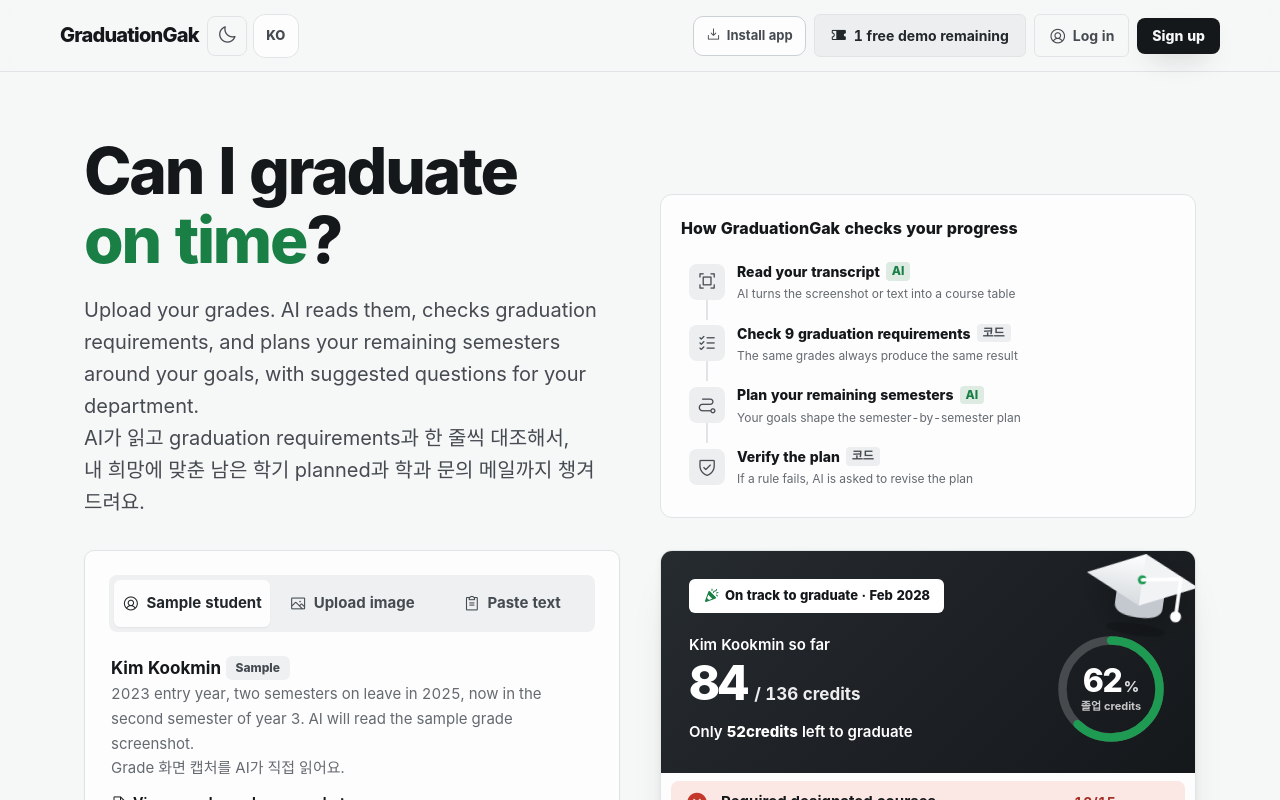
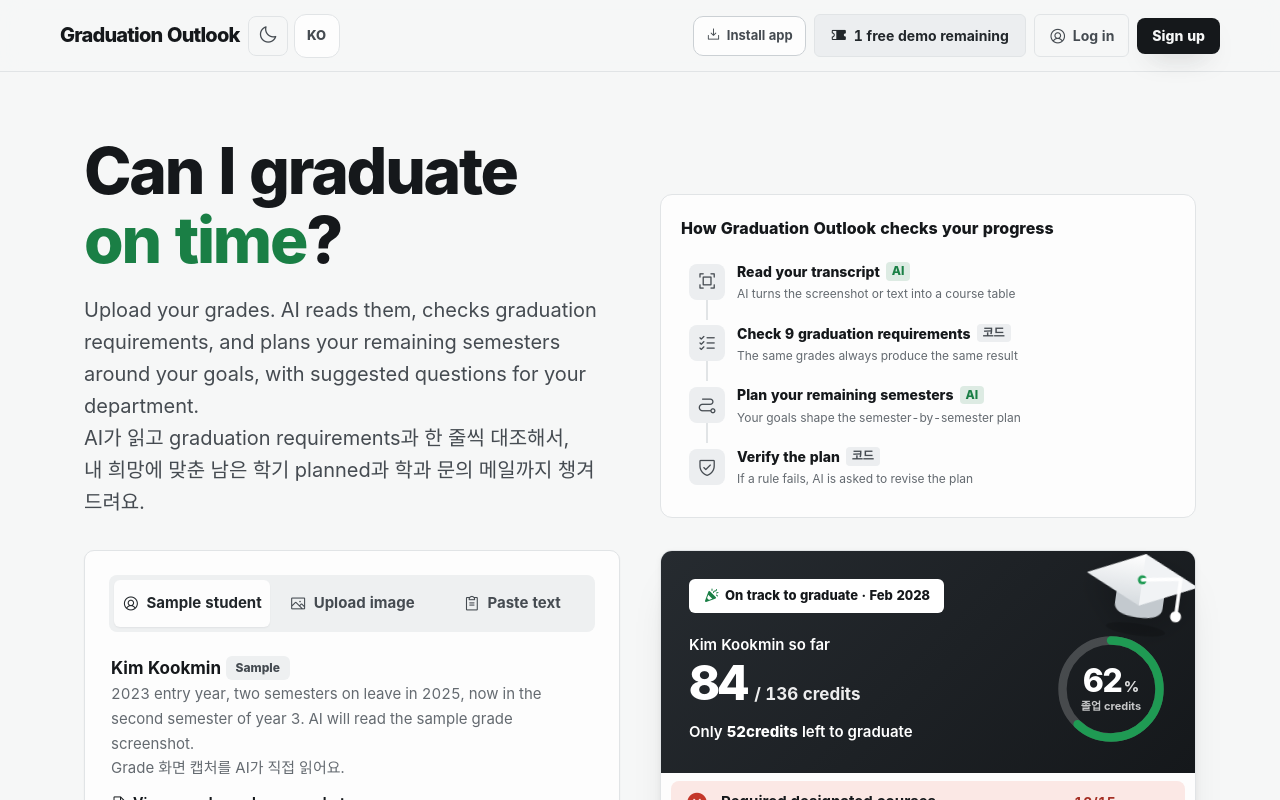
Before and after one commit to Jeon-ChaeA/AI-BUILDER-CHALLENGE, a website with bundled scripts: page app/public/index.html in a window 1280 px wide. Both pictures are taken after a click on the button "EN". Shown: the top 800 px of the page. Built offline with nearby package versions, Linux system fonts and the light colour scheme; files whose address does not match are found by name; a web font is replaced by a local one.

Commit message:
Translate English brand name

```diff
--- a/app/public/i18n.js
+++ b/app/public/i18n.js
@@ -14,7 +14,7 @@
     ['label[for="year"]', 'Current year'], ['label[for="term"]', 'Semester'],
     ['.wish > .field-label', 'Your goals (optional, AI uses these in the plan)'],
     ['#wishes', 'Example: I want a career in web or security. I would like a lighter final semester.'],
-    ['#flowTitle', 'How GraduationGak checks your progress'],
+    ['#flowTitle', 'How Graduation Outlook checks your progress'],
     ['[data-step="parse"] .fs-txt b', 'Read your transcript'], ['[data-step="parse"] .fs-txt small', 'AI turns the screenshot or text into a course table'],
     ['[data-step="judge"] .fs-txt b', 'Check 9 graduation requirements'], ['[data-step="judge"] .fs-txt small', 'The same grades always produce the same result'],
     ['[data-step="plan"] .fs-txt b', 'Plan your remaining semesters'], ['[data-step="plan"] .fs-txt small', 'Your goals shape the semester-by-semester plan'],
@@ -48,7 +48,7 @@
     ['.paywall .muted', 'Available through February 28, 2027.'],
     ['.pay-actions button[value="pay"]', 'Try demo payment (no charge)'], ['.pay-actions button[value="cancel"]', 'Close'],
     ['.foot-links a:nth-child(1)', 'Terms of use'], ['.foot-links a:nth-child(2)', 'Privacy policy'], ['.foot-links a:nth-child(3)', 'Data sources'],
-    ['.copy', '© 2026 GraduationGak · Made by Team 5'], ['#reset', 'Reset demo'],
+    ['.copy', '© 2026 Graduation Outlook · Made by Team 5'], ['#reset', 'Reset demo'],
   ]);
   const dynamicEn = new Map(Object.entries({
     '통과': 'Complete', '조치 필요': 'Needs attention', '진행 중': 'In progress', '학과 확인': 'Confirm with department',
@@ -154,7 +154,7 @@
     root.dataset.locale = locale;
     root.lang = locale;
     try { localStorage.setItem('jg.locale', locale); } catch {}
-    document.title = locale === 'en' ? 'GraduationGak · Graduation planner' : '졸업각';
+    document.title = locale === 'en' ? 'Graduation Outlook · Graduation planner' : '졸업각';
     document.querySelector('meta[name="description"]').content = locale === 'en'
       ? 'Check Kookmin University Software major graduation requirements, plan your next semesters, and track deadlines.'
       : '성적 화면 한 장이면 국민대 소프트웨어학부 졸업요건과 대조해 부족한 것, 다음 학기 계획, 마감 일정을 알려 주는 졸업요건 진단 서비스';
@@ -164,7 +164,7 @@
       if (previousLocale === 'en') location.reload();
       return;
     }
-    document.querySelector('.brand').setAttribute('aria-label', locale === 'en' ? 'GraduationGak home' : '졸업각 처음으로');
+    document.querySelector('.brand').setAttribute('aria-label', locale === 'en' ? 'Graduation Outlook home' : '졸업각 처음으로');
     for (const [selector, text] of staticEn) {
       const elements = document.querySelectorAll(selector);
       if (!elements.length) continue;
@@ -210,9 +210,9 @@
       const swatch = el.querySelector('i');
       el.replaceChildren(...(swatch ? [swatch, document.createTextNode(` ${legend[i]}`)] : [document.createTextNode(legend[i])]));
     });
-    document.querySelectorAll('.brand-logo img').forEach((img) => img.alt = 'GraduationGak');
+    document.querySelectorAll('.brand-logo img').forEach((img) => img.alt = 'Graduation Outlook');
     document.querySelectorAll('.pane-sample strong').forEach((el) => { el.textContent = 'Kim Kookmin'; });
-    document.querySelector('#pwaInstall').setAttribute('aria-label', 'Install GraduationGak');
+    document.querySelector('#pwaInstall').setAttribute('aria-label', 'Install Graduation Outlook');
     document.querySelector('[role="group"]').setAttribute('aria-label', 'Language settings');
     document.querySelector('#themeToggle').setAttribute('aria-label', root.dataset.locale === 'en'
       ? (root.dataset.theme === 'dark' ? 'Switch to light mode' : 'Switch to dark mode')
--- a/app/public/styles.css
+++ b/app/public/styles.css
@@ -464,7 +464,7 @@
 .install-btn:hover { color: var(--green-ink); border-color: var(--green-2); }
 .install-btn[hidden] { display: none; }
 html[data-locale="en"] .brand-logo { display: none; }
-html[data-locale="en"] .brand::after { content: "GraduationGak"; }
+html[data-locale="en"] .brand::after { content: "Graduation Outlook"; }
 html[data-locale="en"] .quote::before { content: "Original requirement (Korean)"; display: block; margin-bottom: 6px; color: var(--ink-3); font-size: .75rem; font-weight: 700; }
 
 @media (min-width: 1440px) {
--- a/app/public/sw.js
+++ b/app/public/sw.js
@@ -1,4 +1,4 @@
-const CACHE_NAME = 'jolupgak-shell-v11';
+const CACHE_NAME = 'jolupgak-shell-v12';
 const APP_SHELL = [
   '/',
   '/index.html',
```
